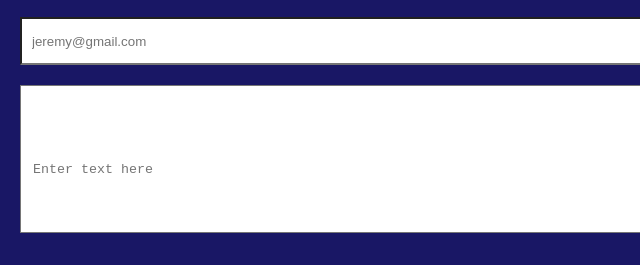
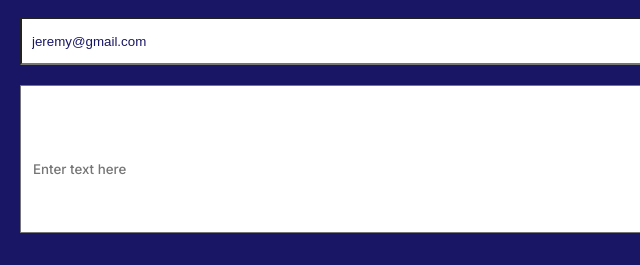
Before and after one commit to fernando-silvabr66/MyPortfolio-Week2, a website: page index.html in a window 1280 px wide. Shown: the part 4011-4276 px from the top of the page, 0-640 px from the left. Drawn offline with Linux system fonts and the light colour scheme.

Commit message:
Update index.html and style.css for layout adjustments.

```diff
--- a/css/style.css
+++ b/css/style.css
@@ -337,10 +337,15 @@
   height: 148px;
   padding-left: 12px;
   color: #81818c;
+  font-family: Inter, sans-serif;
 }
 
 textarea::placeholder {
   padding-top: 10px;
+}
+
+.name-ph-change::placeholder {
+  color: #191765;
 }
 
 .contact-form button {
--- a/index.html
+++ b/index.html
@@ -249,10 +249,9 @@
 
     <form action="https://formspree.io/f/moqrjakr" method="post">
 
-         <input type="text" name="user-first-name" placeholder="Text Input" maxlength="30" required>
+         <input type="text" name="user-name" placeholder="Text Input" maxlength="30" required>
 
-         <input type="email" name="user-email" placeholder="jeremy@gmail.com" class="name-ph-change"
-         pattern="/^[a-zA-Z0-9.!#$%&'*+/=?^_`{|}~-]+@[a-zA-Z0-9-]+(?:\.[a-zA-Z0-9-]+)*$/" required>
+         <input type="email" name="user-email" placeholder="jeremy@gmail.com" class="name-ph-change" required>
 
          <textarea name="user-message" placeholder="Enter text here" class="name-ph-text-area-change" maxlength="500" required></textarea>
 
```
